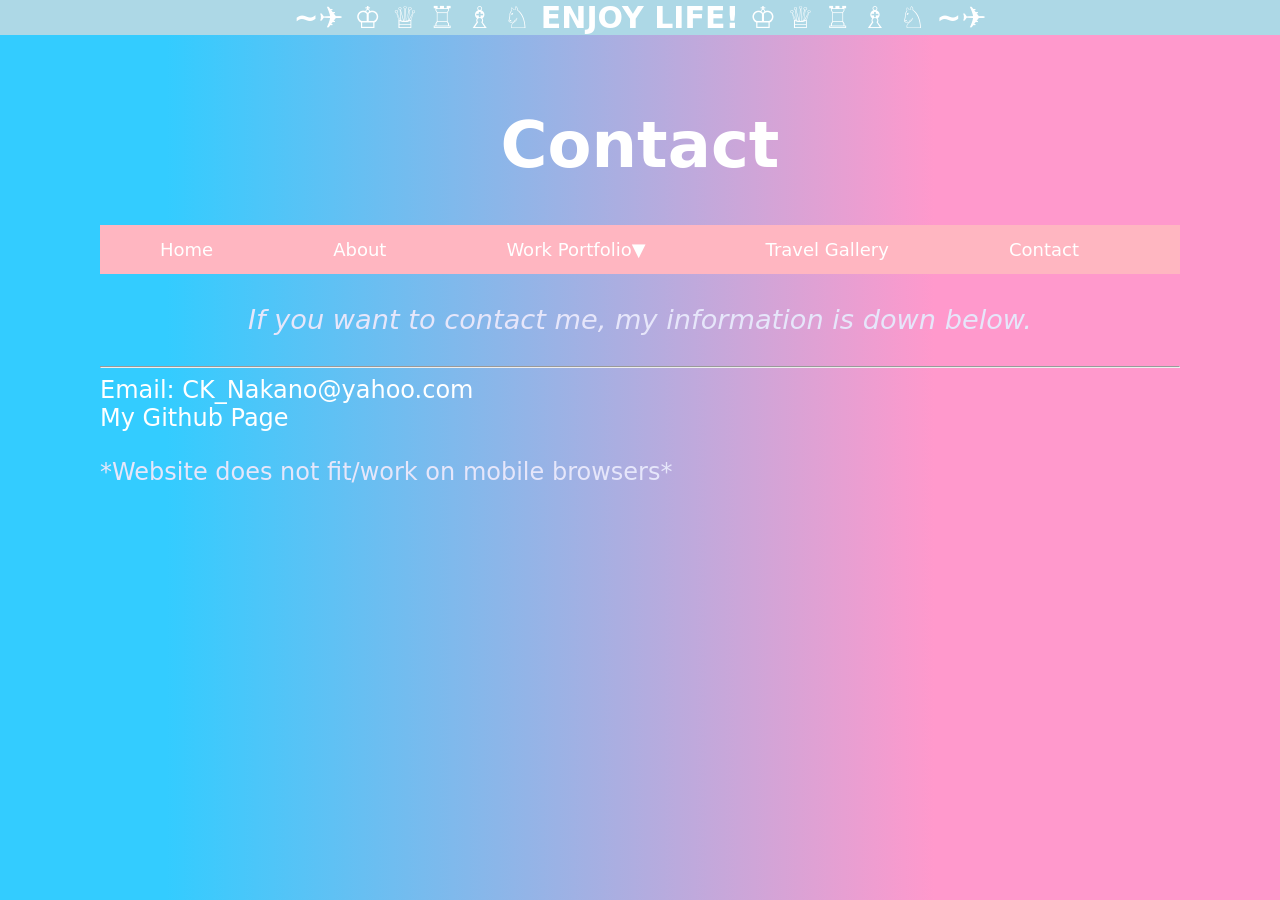
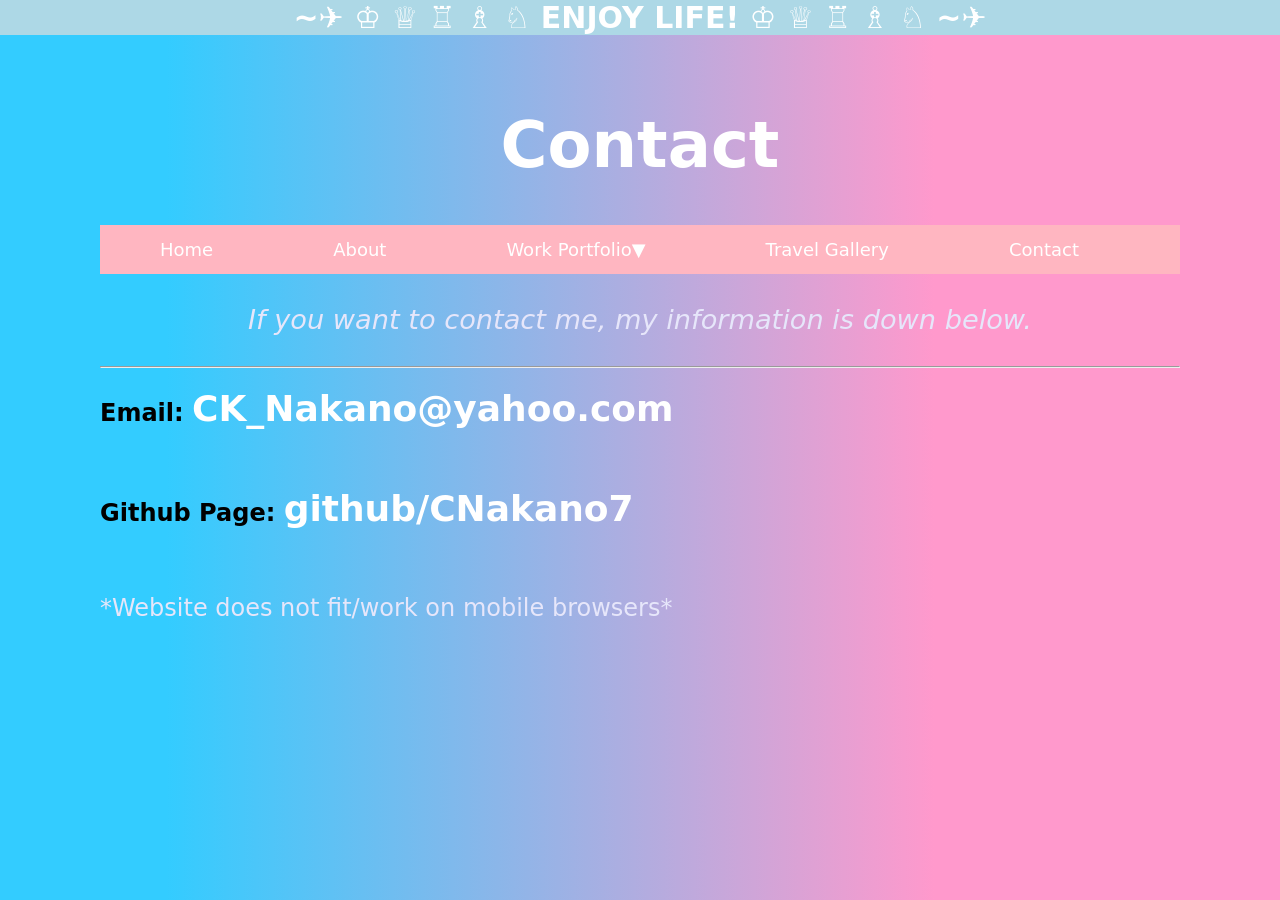
Before and after one commit to CNakano7/CNakano7.github.io, a Jekyll site: the page Contact/index.html, which Jekyll copies as it is, in a window 1280 px wide. Built offline with Jekyll 4.4.1, drawn with Linux system fonts in a browser that asks for light colours.

Commit message:
Update index.html

```diff
--- a/Contact/index.html
+++ b/Contact/index.html
@@ -31,14 +31,11 @@
   <a href="/Travel Gallery/index.html">Travel Gallery</a>
   <a href="/Contact/index.html">Contact</a>
 </div>
-<!--Styles my paragaph with a font color of lavender, centered, and font-size. ALso, links my email address so that you can mail directly to the email address and my git hub profile page-->
+<!--Styles my paragaph with a font color of lavender, centered, and font-size. Also, links my email address so that you can mail directly to the email address and my git hub profile page-->
 	<p style="color: lavender; text-align:center; font-size:170%;"><i>If you want to contact me, my information is down below.</i></p>
 		<hr>
-		  <a href="mailto: CK_Nakano@yahoo.com
-			 subject=subject text" style= "color: white; font-size: 150%;">
-			Email: CK_Nakano@yahoo.com</a><br><a href="https://github.com/CNakano7
-			 subject=subject text" style= "color:white; font-size: 150%;">
-			My Github Page</a>
+	<h2>Email: <a href="mailto: CK_Nakano@yahoo.com subject=subject text"; style= "color: white; font-size: 150%;">CK_Nakano@yahoo.com</a></h2><br>
+	<h2>Github Page: <a href="https://github.com/CNakano7"; style= "color:white; font-size: 150%;">github/CNakano7</a></h2><br>
 	<p style="color: lavender;">*Website does not fit/work on mobile browsers*</p>
 
 
```
